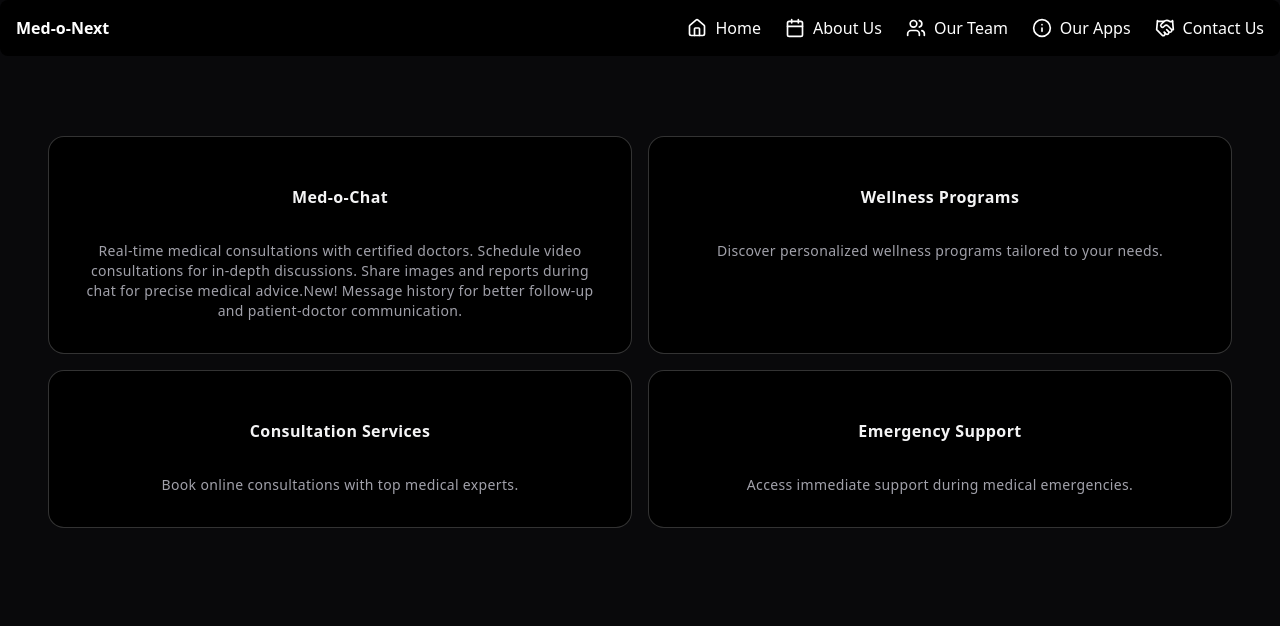
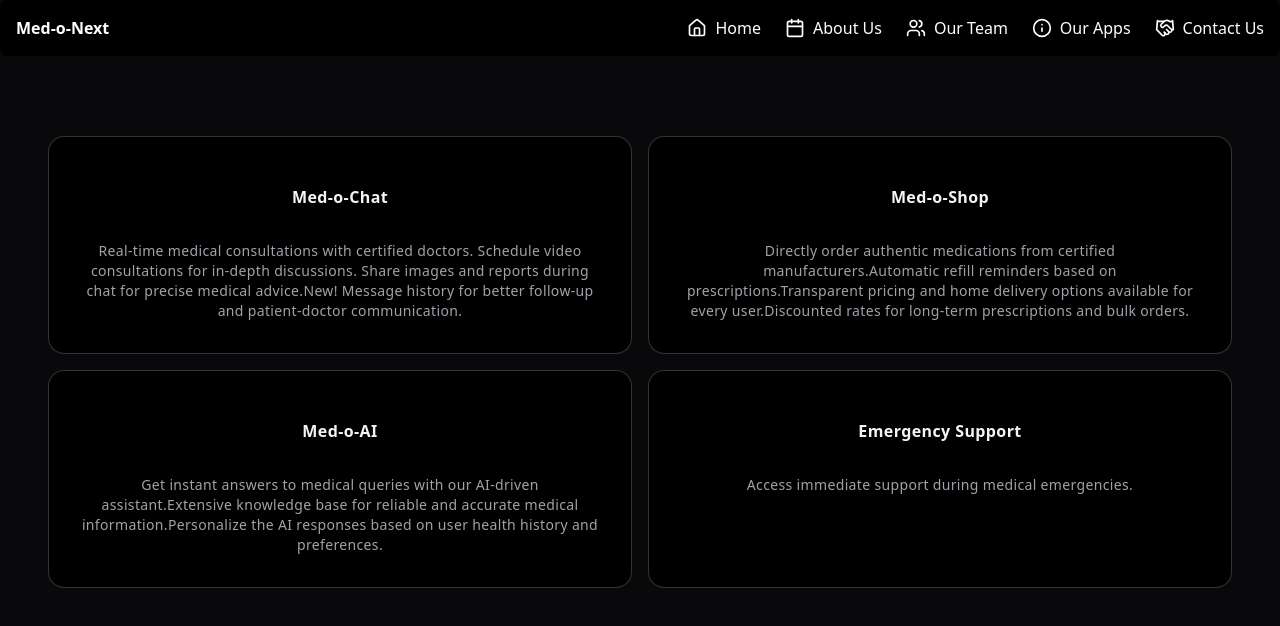
Before and after one commit to Megh2005/Med-o-Next-TJP, a Next.js app in the folder med-o-next-home/: page /apps in a window 1280 px wide. Shown: the top 626 px of the page. Built offline with nearby package versions, Linux system fonts and the light colour scheme.

Commit message:
Update page links and descriptions for Med-o-Chat, Med-o-Shop, and Med-o-AI; add target="_blank" to links for improved navigation

```diff
--- a/med-o-next-home/app/apps/page.tsx
+++ b/med-o-next-home/app/apps/page.tsx
@@ -52,17 +52,17 @@ const Page = () => {
       title: "Med-o-Chat",
       description:
         "Real-time medical consultations with certified doctors. Schedule video consultations for in-depth discussions. Share images and reports during chat for precise medical advice.New! Message history for better follow-up and patient-doctor communication.",
-      link: "https://example.com/health-check",
+      link: "http://med-o-chat-snowy.vercel.app",
     },
     {
-      title: "Wellness Programs",
+      title: "Med-o-Shop",
       description:
-        "Discover personalized wellness programs tailored to your needs.",
-      link: "https://example.com/wellness-programs",
+        "Directly order authentic medications from certified manufacturers.Automatic refill reminders based on prescriptions.Transparent pricing and home delivery options available for every user.Discounted rates for long-term prescriptions and bulk orders.",
+      link: "http://med-o-shop-1.onrender.com",
     },
     {
-      title: "Consultation Services",
-      description: "Book online consultations with top medical experts.",
+      title: "Med-o-AI",
+      description: "Get instant answers to medical queries with our AI-driven assistant.Extensive knowledge base for reliable and accurate medical information.Personalize the AI responses based on user health history and preferences.",
       link: "https://example.com/consultation-services",
     },
     {
@@ -109,6 +109,7 @@ const Page = () => {
             <Link
               key={index}
               href={item.link}
+              target="_blank"
               className="flex items-center gap-2 text-white"
             >
               {item.icon}
```
